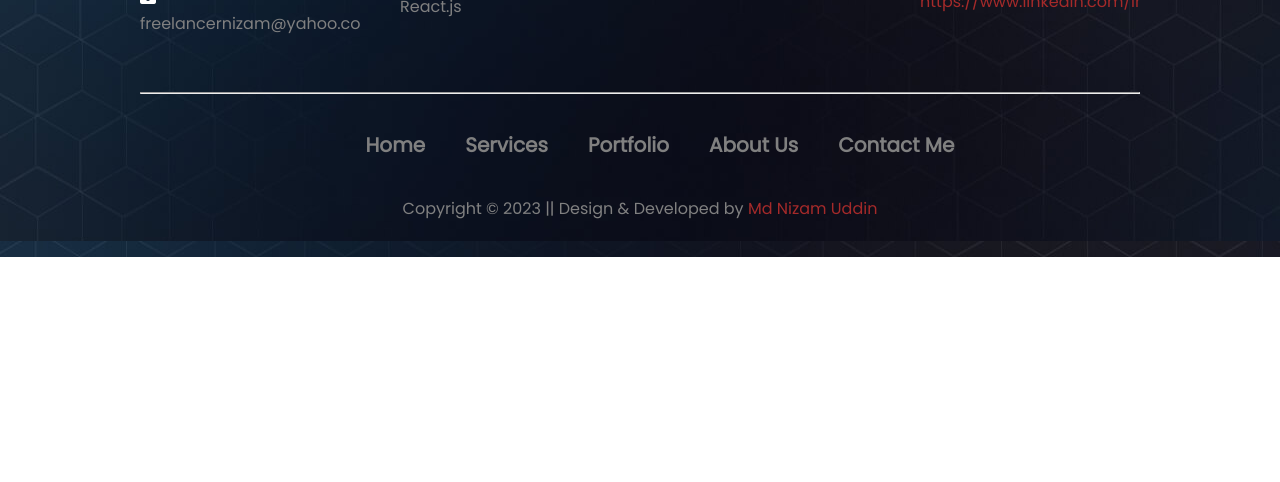
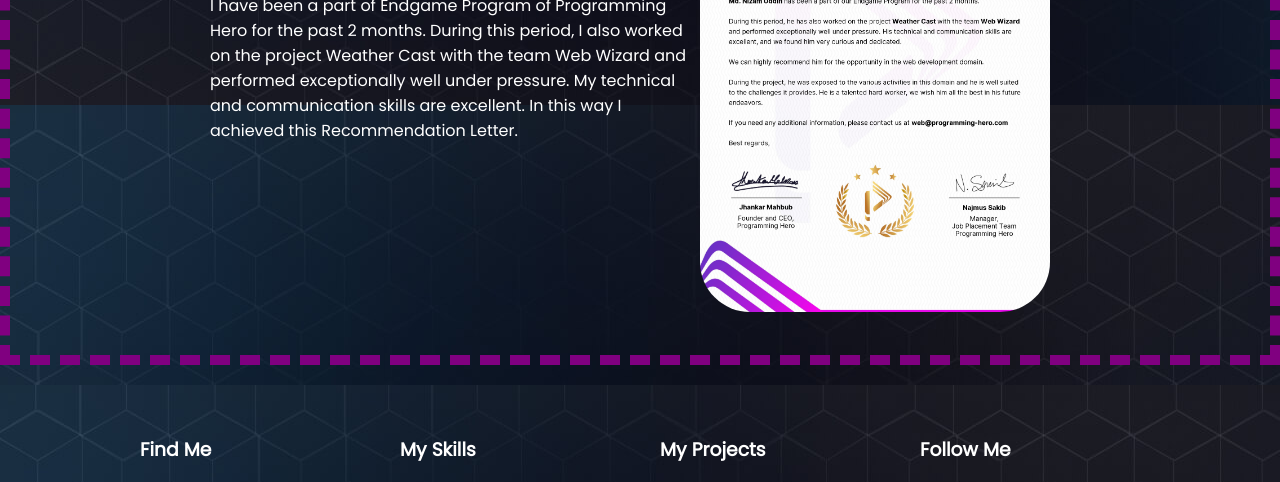
Before and after one commit to freelancernizamc/nizam-s-portfolio, a plain HTML site: page about.html in a window 1280 px wide. Shown: the part 1735-2217 px from the top of the page. Before the commit the page ends 1992 px from the top, so only its background shows below. Drawn offline with Linux system fonts and the light colour scheme; files whose address does not match are found by name.

Commit message:
my achievement added

```diff
--- a/about.html
+++ b/about.html
@@ -17,6 +17,15 @@
     <link rel="stylesheet" href="style.css">
     <link rel="stylesheet" href="responsive.css">
     <link rel="stylesheet" href="https://cdnjs.cloudflare.com/ajax/libs/font-awesome/4.7.0/css/font-awesome.min.css">
+    <style>
+        .achivement{
+            border: 10px dashed purple;
+            margin-top: 30px;
+        }
+        .achive-img{
+            width: 350px;
+        }
+    </style>
 </head>
 
 <body>
@@ -116,6 +125,25 @@
                 </div>
             </div>
         </section>
+        <section class="achivement">
+            <h2 class="smart-title "> My Achivement</h2>
+            <div id="smart-parent">
+
+                <div class="smart-text">
+
+                    <p>
+                        I have been a part of Endgame Program of Programming Hero for the past 2 months.
+                    During this period, I also worked on the project Weather Cast with the team Web Wizard
+                    and performed exceptionally well under pressure. My technical and communication skills are
+                    excellent. In this way I achieved this Recommendation Letter.
+                    </p>
+
+                </div>
+                <div class="smart-image">
+                    <img class="achive-img" src="imges/achivement1.jpg" alt="">
+                </div>
+            </div>
+        </section>
     </main>
     <footer>
         <div class="footer-container">
```
Also changed, not shown: imges/achivement1.jpg (added).
